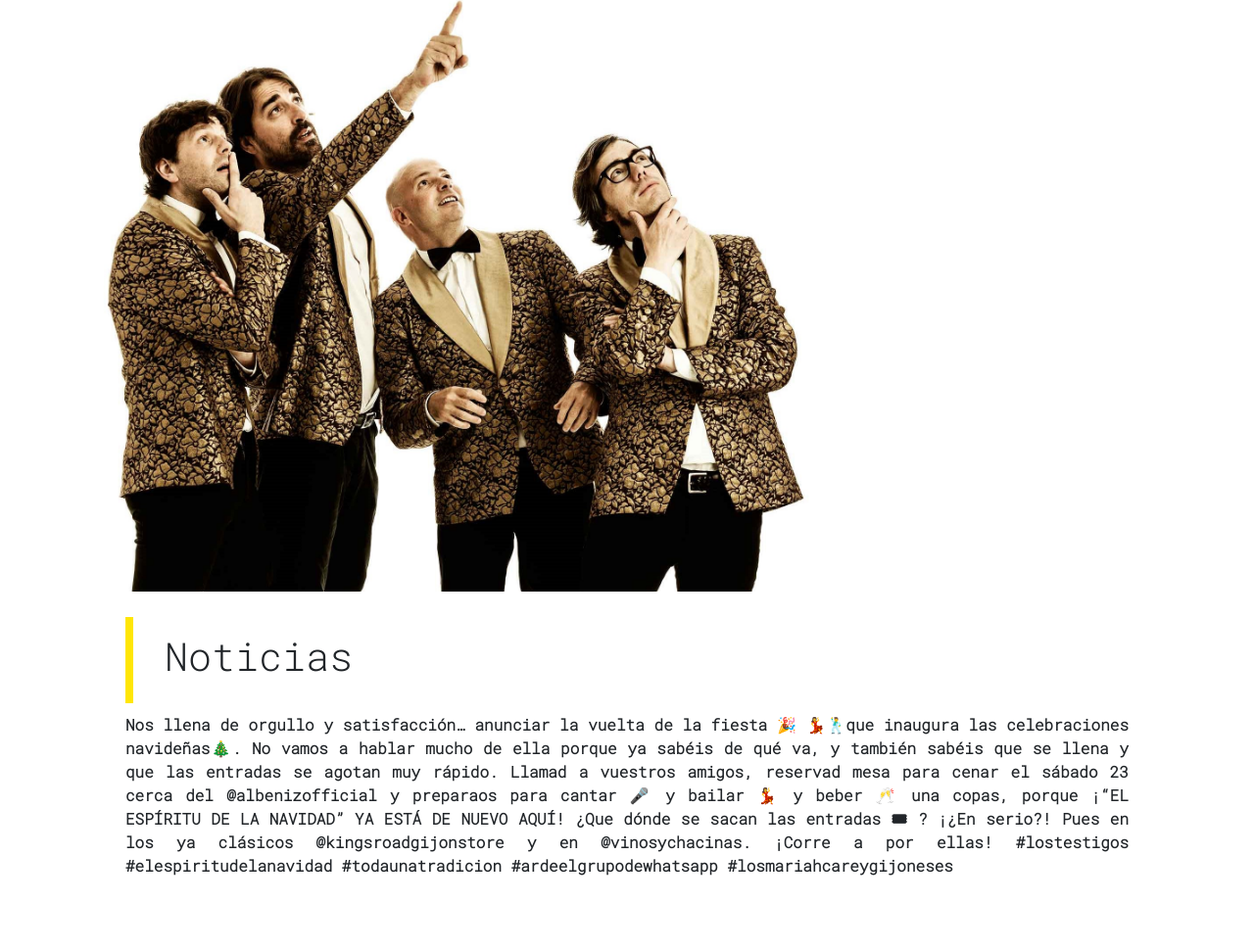
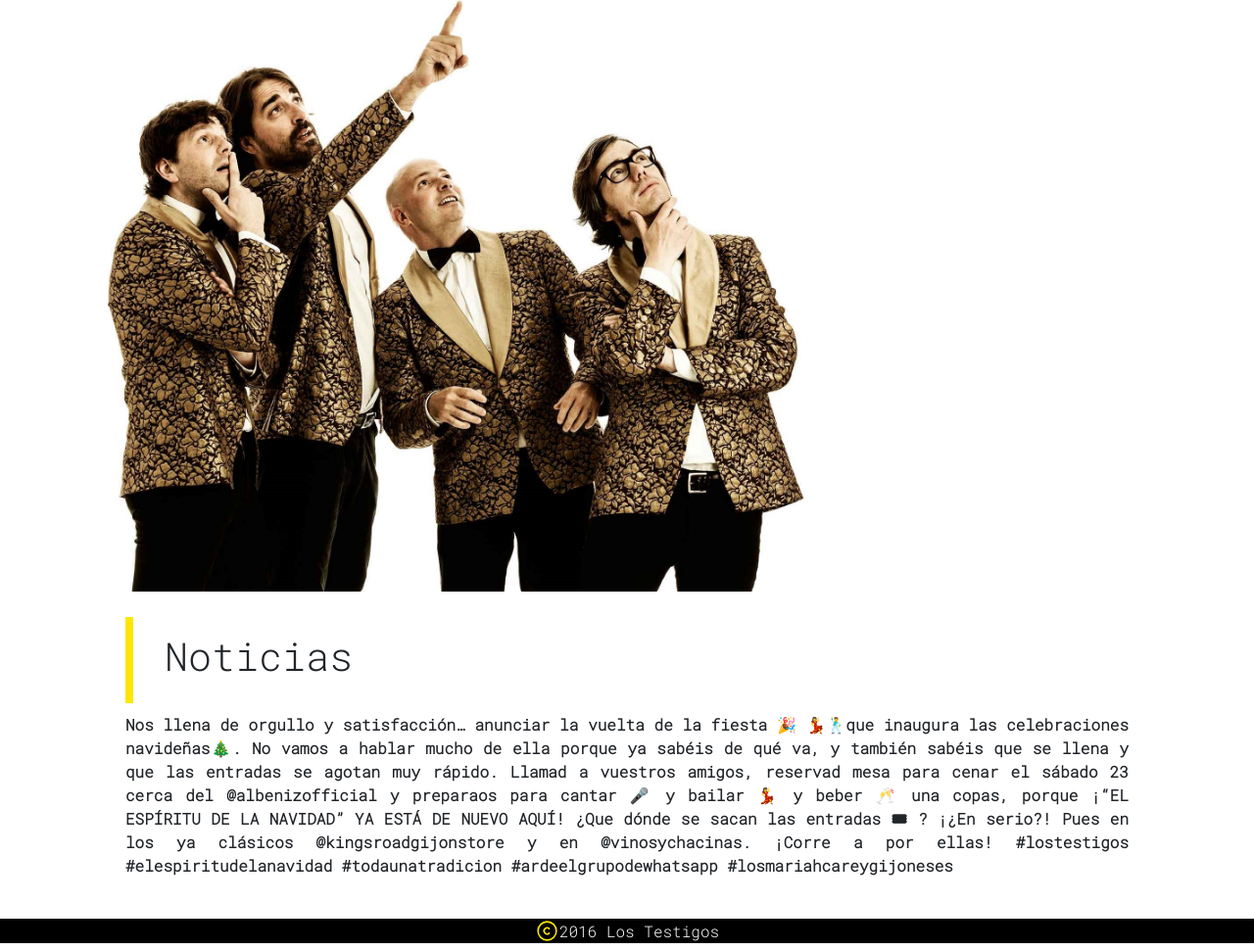
Before and after one commit to Aliglez/LosTestigos, a website: page public/index.html in a window 1280 px wide. Shown: the part 155-1126 px from the top of the page at 98% size. Before the commit the page ends 1093 px from the top, so only its background shows below. Drawn offline with Linux system fonts and the light colour scheme.

Commit message:
added footer to index

```diff
--- a/public/index.html
+++ b/public/index.html
@@ -77,7 +77,15 @@
       </article>
       </main>
 
-    <footer></footer>
+    <footer>
+        <div id="footerContainer">
+            <h2><svg xmlns="http://www.w3.org/2000/svg" class="icon icon-tabler icon-tabler-copyright" width="25" height="25" viewBox="0 0 24 24" stroke-width="1.5" stroke="#FFE605" fill="none" stroke-linecap="round" stroke-linejoin="round">
+                <path stroke="none" d="M0 0h24v24H0z" fill="none"/>
+                <path d="M12 12m-9 0a9 9 0 1 0 18 0a9 9 0 1 0 -18 0" />
+                <path d="M14 9.75a3.016 3.016 0 0 0 -4.163 .173a2.993 2.993 0 0 0 0 4.154a3.016 3.016 0 0 0 4.163 .173" />
+              </svg>2016 Los Testigos</h2>
+        </div>
+    </footer>
     <script src="./js/app.js"></script>
   </body>
 </html>
--- a/src/sass/main.scss
+++ b/src/sass/main.scss
@@ -39,3 +39,17 @@ main {
 
 
 }
+
+#footerContainer {
+    background-color: black;
+    width: 100%;
+    height: 10%;
+
+
+    h2 {
+        color: white;
+        font-family: $font-stack;
+        font-size: 1em;
+        @include flex (row, wrap, center, center);
+    }
+}
```
Also changed, not shown: public/css/style.css, 1 other file.
